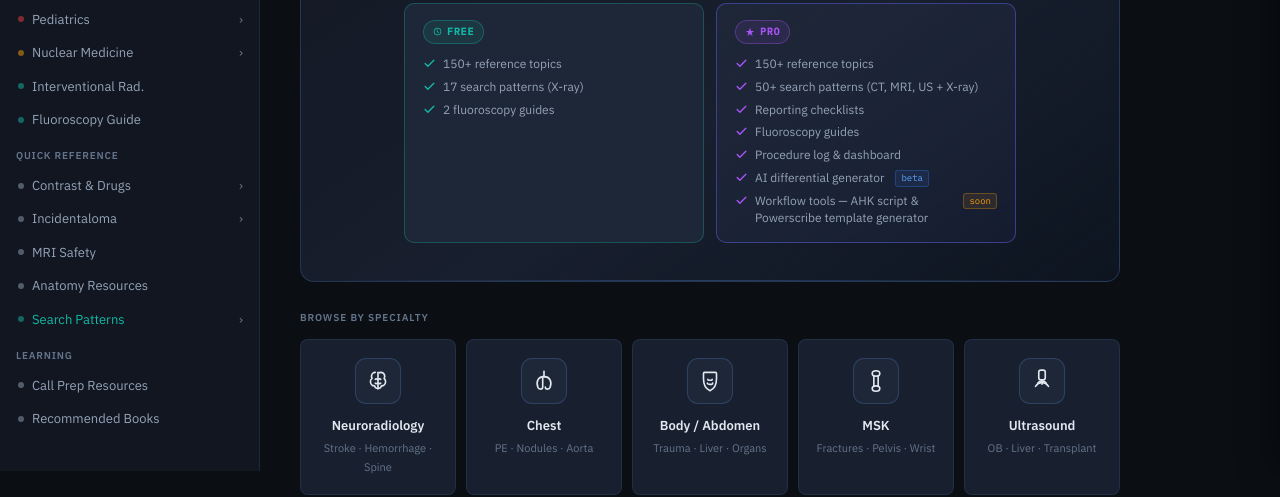
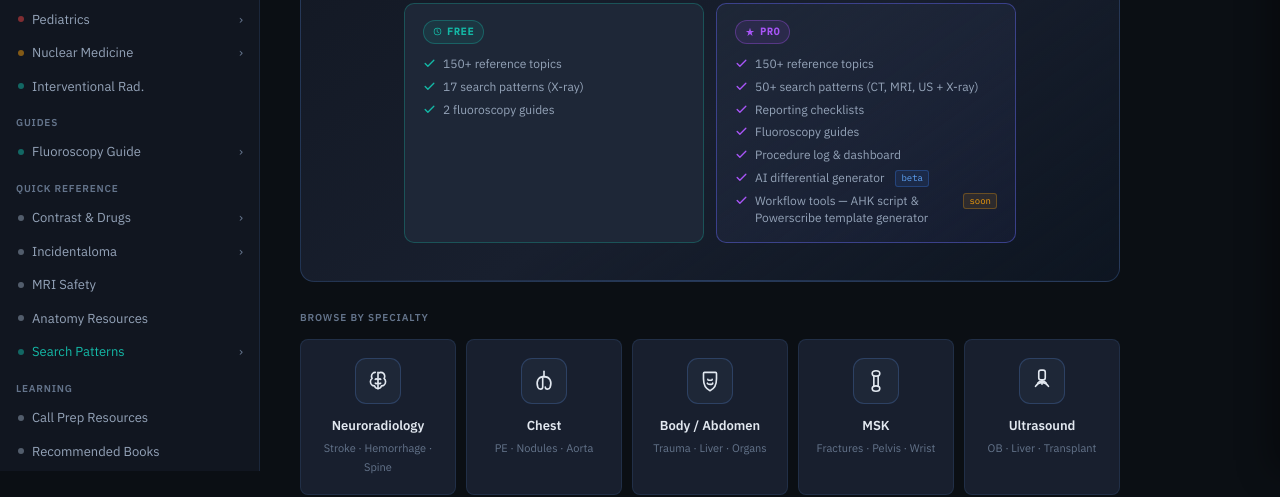
Before and after one commit to boneappletea3/radcall, a plain HTML site: page index.html in a window 1280 px wide. Shown: the part 329-826 px from the top of the page. Drawn offline with Linux system fonts and the light colour scheme.

Commit message:
Fix fluoro peds tabs + add sidebar nav dropdown under Guides section
- Move apSwitch() to index.html global scope (innerHTML injection doesn't
  execute <script> tags, so peds tab button was broken)
- Remove dead <script> block from sections/fluoro.html
- Add Fluoroscopy Guide to NAV_TREE with 4 groups (GI, GU, Biliary, MSK/Neuro)
  and all 12 procedures as nav items
- Move fluoro nav item out of Clinical Sections into new "Guides" nav-section
- Convert to nav-has-sub dropdown with navtree-fluoro sub-tree

Co-Authored-By: Claude Sonnet 4.6 <noreply@anthropic.com>

```diff
--- a/index.html
+++ b/index.html
@@ -1033,7 +1033,12 @@
     <div class="nav-item nav-has-sub" id="nav-nucs" onclick="navSelect('nucs')"><span class="nav-dot" style="background:var(--amber)"></span>Nuclear Medicine<span class="nav-arrow">›</span></div>
     <div class="nav-sub-tree" id="navtree-nucs"></div>
     <div class="nav-item" onclick="showSection('ir')"><span class="nav-dot" style="background:var(--teal)"></span>Interventional Rad.</div>
-    <div class="nav-item" onclick="showSection('fluoro')"><span class="nav-dot" style="background:var(--teal)"></span>Fluoroscopy Guide</div>
+  </div>
+
+  <div class="nav-section">
+    <div class="nav-group-label">Guides</div>
+    <div class="nav-item nav-has-sub" id="nav-fluoro" onclick="navSelect('fluoro')"><span class="nav-dot" style="background:var(--teal)"></span>Fluoroscopy Guide<span class="nav-arrow">›</span></div>
+    <div class="nav-sub-tree" id="navtree-fluoro"></div>
   </div>
 
   <div class="nav-section">
@@ -1464,6 +1469,18 @@ function expandAll(sectionEl) {
 function collapseAll(sectionEl) {
   sectionEl.querySelectorAll('.topic-body').forEach(b => b.classList.remove('open'));
   sectionEl.querySelectorAll('.topic-toggle').forEach(h => h.classList.remove('expanded'));
+}
+
+// ── ADULT / PEDS TAB SWITCHER (used by sections/fluoro.html) ──
+// Must live here because innerHTML injection does not execute <script> tags
+function apSwitch(btn) {
+  var group = btn.closest('.ap-tabs').dataset.group;
+  var tab = btn.classList.contains('peds') ? 'peds' : 'adult';
+  btn.closest('.ap-tabs').querySelectorAll('.ap-tab').forEach(function(t) { t.classList.remove('active'); });
+  btn.classList.add('active');
+  document.querySelectorAll('.ap-content[data-group="' + group + '"]').forEach(function(c) {
+    c.classList.toggle('active', c.dataset.tab === tab);
+  });
 }
 
 // ── SEARCH ──
@@ -1892,6 +1909,28 @@ const NAV_TREE = {
       { label: 'Bone scan', id: 'nm-bone' },
     ]},
   ],
+  fluoro: [
+    { label: 'GI Fluoroscopy', first: 'fl-esoph', topics: [
+      { label: 'Esophagram / Barium Swallow', id: 'fl-esoph' },
+      { label: 'Modified Barium Swallow (MBS)', id: 'fl-mbs' },
+      { label: 'Upper GI Series (UGI)', id: 'fl-ugi' },
+      { label: 'Small Bowel Follow-Through', id: 'fl-sbft' },
+      { label: 'Barium Enema', id: 'fl-be' },
+    ]},
+    { label: 'GU Fluoroscopy', first: 'fl-vcug', topics: [
+      { label: 'VCUG', id: 'fl-vcug' },
+      { label: 'Retrograde Urethrogram (RUG)', id: 'fl-rug' },
+      { label: 'Hysterosalpingogram (HSG)', id: 'fl-hsg' },
+      { label: 'Fistulogram / Sinogram', id: 'fl-fistula' },
+    ]},
+    { label: 'Biliary', first: 'fl-tcholangio', topics: [
+      { label: 'T-Tube Cholangiogram', id: 'fl-tcholangio' },
+    ]},
+    { label: 'MSK / Neuro', first: 'fl-arthro', topics: [
+      { label: 'Joint Arthrogram', id: 'fl-arthro' },
+      { label: 'Lumbar Myelogram / LP', id: 'fl-myelo' },
+    ]},
+  ],
 };
 
 function buildNavTree(sectionId) {
```
Also changed, not shown: sections/fluoro.html (+0 -12 lines).
